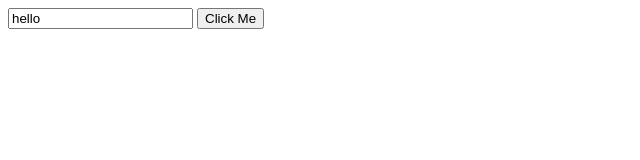
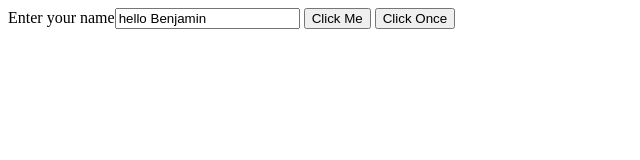
Before and after one commit to alibabatec/jquerytran, a website: page html/index.html in a window 1280 px wide. Both pictures are taken after a click on the button "Click Me". Shown: the whole page, without its empty margins (0-640 px from the left). Drawn offline with nearby package versions, Linux system fonts and the light colour scheme.

Commit message:
some chages

```diff
--- a/html/index.html
+++ b/html/index.html
@@ -6,11 +6,18 @@
 </head>
 <body>
     <form>
-        <input type="text" id="txtName" />
-        <input type="button" id="btnSet" value='Click Me'/>
+        Enter your name<input type="text" id="txtName" />
+        <input type="button" id="btnSet" value='Click Me' class='btnMe'/>
+        <input type="button" id="btnSet" value='Click Once' class='btnMe'/>
     </form>
+
+
     <script src="https://code.jquery.com/jquery-2.2.3.js" integrity="sha256-laXWtGydpwqJ8JA+X9x2miwmaiKhn8tVmOVEigRNtP4="
-            crossorigin="anonymous"></script>
+            crossorigin="anonymous">
+    </script>
+
+
+
     <script src="../scripts/jqueryfallback.js"></script>
     <script type="text/javascript" src="../scripts/index.js"></script>
 </body>
--- a/scripts/index.js
+++ b/scripts/index.js
@@ -3,12 +3,22 @@
  */
 $(function () {
     /*Showing button click*/
-    $('#btnSet').on('click',function () {
+
+
+
+    $('#btnSet').on('click', f1);
+    $('#btnSet').on('click', f2);
+    $('#btnSet').click(f3);
+
+    function f1() {
         alert(this.id + " : is clicked");
-    });
-    debugger;
-    /*Setting text value*/
-    $('#btnSet').on('click', function () {
-        $('#txtName').val('hello');
-    })
+    };
+
+    function f2() {
+        $('#txtName').val('hello Benjamin');
+    }
+
+    function f3(){
+        console.log('Benjamin Second Call');
+    }
 });
```
Also changed, not shown: html/index2.html (added).
